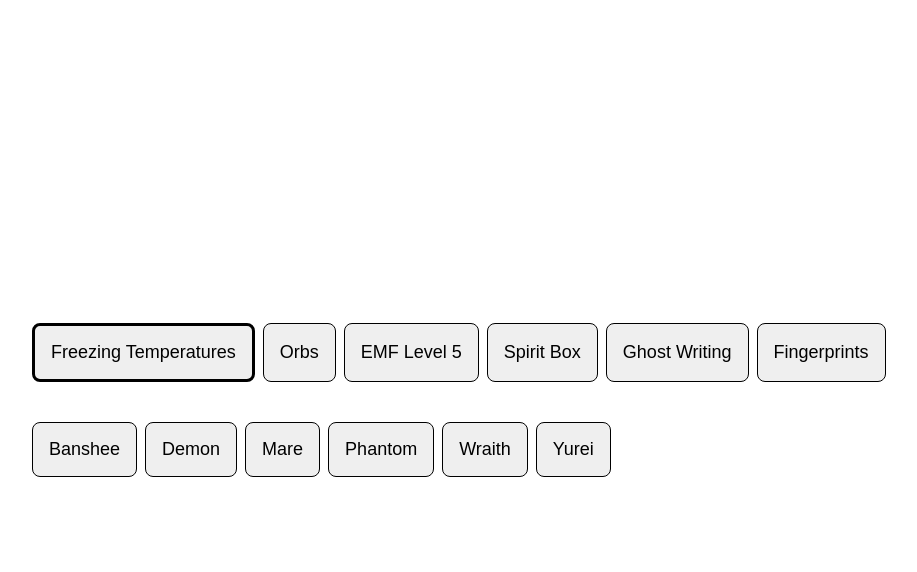
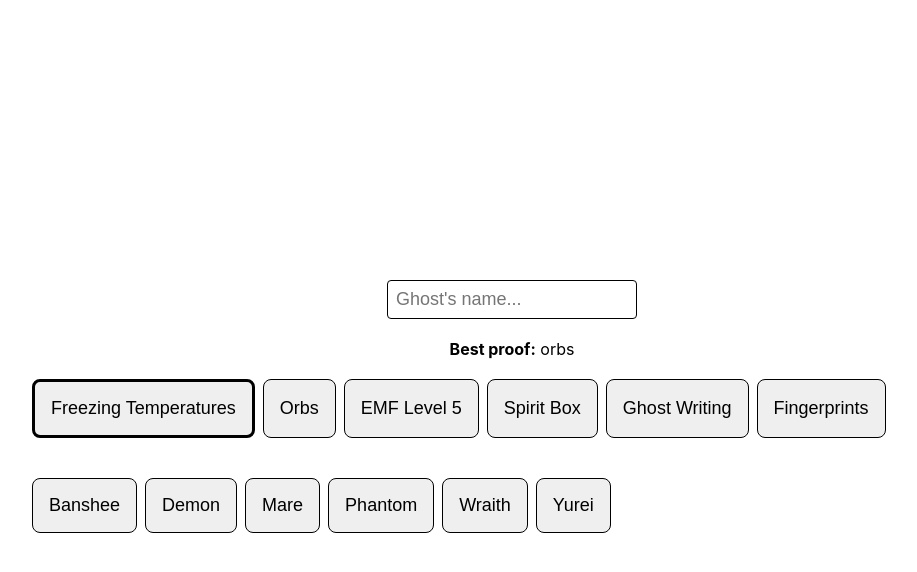
Before and after one commit to GautierArcin/phasmo-journal, a React (Create React App) app: page / in a window 1280 px wide. Both pictures are taken after a click on the button "Freezing Temperatures". Shown: the top 572 px of the page, without its empty margins (128-1045 px from the left). Built offline with nearby package versions, Linux system fonts and the light colour scheme.

Commit message:
added text box, best proof and spirit 2 proofs

```diff
--- a/src/App.js
+++ b/src/App.js
@@ -3,10 +3,19 @@ import Button from "./components/Button";
 import proofs from "./data/proofs";
 import spirits from "./data/spirits";
 import "./App.css";
+import Input from "./components/Input";
 
 const App = () => {
   const [types, setTypes] = useState([]);
   const [notTypes, setNotTypes] = useState([]);
+  const [bestProof, setBestProof] = useState("");
+
+  //visible ghosts
+  const [visibleGhost, setVisibleGhost] = useState([]);
+
+  //var for selected ghost
+  const [selectedGhost, setSelectedGhost] = useState([]);
+  const [selectedGhostProofs, setSelectedGhostProofs] = useState([]);
 
   // const getProofsSpirits = (proofs, spirits) => {
   //   return proofs.map((p) => {
@@ -30,25 +39,111 @@ const App = () => {
         setTypes([...types, filter]);
       }
     }
+
+    //if selected demon not there anymore, remove selection on Ghosts
   };
 
-  const shouldDisplayButton = (list) => {
+  const currentlySelectedGhost = (s) => {
+    if (s.name !== selectedGhost) {
+      setSelectedGhost(s.name);
+      setSelectedGhostProofs(s.types);
+    } else {
+      setSelectedGhost("");
+      setSelectedGhostProofs([]);
+    }
+    // console.log(selectedGhost);
+    // console.log(selectedGhostProofs);
+  };
+
+  const isProofSelected = (p) =>
+    selectedGhostProofs.includes(p.name) &&
+    visibleGhost.some((g) => g.name === selectedGhost);
+
+  const isSpiritSelected = (s) => selectedGhost === s.name;
+
+  const shouldDisplayButton = (list) =>
+    types.every((v) => list.includes(v)) &&
+    notTypes.every((v) => !list.includes(v));
+
+  //@to do  si on la somme cumulé
+  // const shouldDisplayProof = (proof) =>
+  //   visibleGhost.some((g) => g.types.includes(proof.name)) ||
+  //   notTypes.includes(proof.name);
+
+  const shouldDisplayProof = (proof) => {
+    if (visibleGhost.length === 1)
+      return types.includes(proof.name) || notTypes.includes(proof.name);
     return (
-      types.every((v) => list.includes(v)) &&
-      notTypes.every((v) => !list.includes(v))
+      visibleGhost.some((g) => g.types.includes(proof.name)) ||
+      notTypes.includes(proof.name)
     );
   };
 
-  const shouldDisplayProof = (list) => {
-    return true;
+  const computeBestProof = () => {
+    let occurences = {};
+
+    for (const p of proofs) {
+      occurences[p.name] = 0;
+    }
+    // console.log("Begginning algorithm");
+    // console.log("Proofs: " + occurences);
+
+    for (const g of visibleGhost) {
+      for (const t of g.types) {
+        occurences[t] = occurences[t] + 1;
+      }
+    }
+    // console.log("Proofs: ");
+    // console.log(occurences);
+
+    // Occurences : { "orbs": 0, "emf": 0 }
+    // Object.keys(occurences) => ["orbs", "emf", ..]
+    // Object.values(occurences) => [0, 0, ..]
+
+    const optimal = visibleGhost.length / 2;
+    let foundOptimal = Object.keys(occurences)[0];
+    let currentOptimal = 100;
+
+    for (const o of Object.keys(occurences)) {
+      if (
+        Math.abs(occurences[o] - optimal) < currentOptimal &&
+        !notTypes.includes(o) &&
+        !types.includes(o)
+      ) {
+        foundOptimal = o;
+        currentOptimal = Math.abs(occurences[foundOptimal] - optimal);
+      }
+    }
+    // console.log("optimal: " + optimal);
+    // console.log("foundOptimal: " + foundOptimal);
+
+    setBestProof(foundOptimal);
   };
 
   useEffect(() => {
-    console.log(types);
-  }, [types]);
+    // console.log("visibleGhost: ", visibleGhost);
+    // eslint-disable-next-line
+    computeBestProof();
+  }, [visibleGhost]);
+
+  useEffect(() => {
+    // console.log("types: ", types);
+    // console.log("notTypes: ", notTypes);
+    // Mettre à jour les fantômes visibles
+    setVisibleGhost(spirits.filter((s) => shouldDisplayButton(s.types)));
+    // eslint-disable-next-line
+  }, [types, notTypes]);
 
   return (
     <div className="App">
+      <Input />
+      {visibleGhost.length <= 6 && visibleGhost.length > 1 && (
+        <div className="bestProof">
+          <p>
+            <b>Best proof:</b> {bestProof}
+          </p>
+        </div>
+      )}
       <div className="grid">
         {proofs.map(
           (p) =>
@@ -60,6 +155,7 @@ const App = () => {
                 onClick={() => toggleFilter(p.name)}
                 active={types.includes(p.name)}
                 unactive={notTypes.includes(p.name)}
+                selected={isProofSelected(p)}
               />
             )
         )}
@@ -71,7 +167,9 @@ const App = () => {
               <Button
                 title={s.name}
                 variant={s.name}
+                onClick={() => currentlySelectedGhost(s)}
                 description={s.description}
+                selected={isSpiritSelected(s)}
                 types={s.types}
               />
             )
--- a/src/components/Button.css
+++ b/src/components/Button.css
@@ -20,6 +20,10 @@
   border: 3px solid red;
 }
 
+.selected {
+  background-color: rgb(255, 255, 107);
+}
+
 .EMF {
   border: 1px solid #6b0f0f;
   background-color: #f44336;
--- a/src/components/Button.js
+++ b/src/components/Button.js
@@ -8,11 +8,12 @@ const Button = ({
   onClick,
   active,
   unactive,
+  selected,
 }) => (
   <button
     className={`button ${variant} ${active ? "active" : ""} ${
       unactive ? "unactive" : ""
-    }`}
+    } ${selected ? "selected" : ""}`}
     title={description}
     onClick={onClick}
   >
--- /dev/null
+++ b/src/components/Input.css
@@ -0,0 +1,8 @@
+.input {
+  padding: 8px;
+  margin-top: 16px;
+  margin-bottom: 4px;
+  border-radius: 4px;
+  border: 1px solid black;
+  font-size: 18px;
+}
--- a/src/components/Input.js
+++ b/src/components/Input.js
@@ -1 +1,7 @@
-const Input = () => <div></div>;
+import "./Input.css";
+
+const Input = () => (
+  <input className="input" type="text" placeholder="Ghost's name..." />
+);
+
+export default Input;
```
